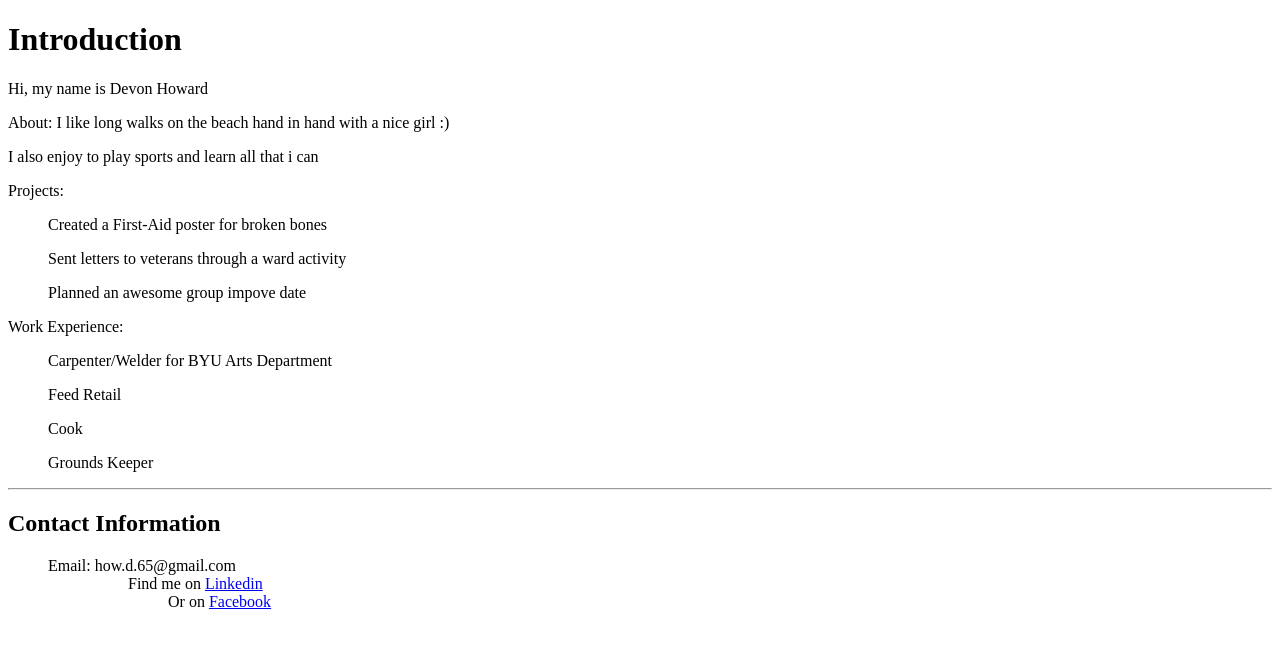
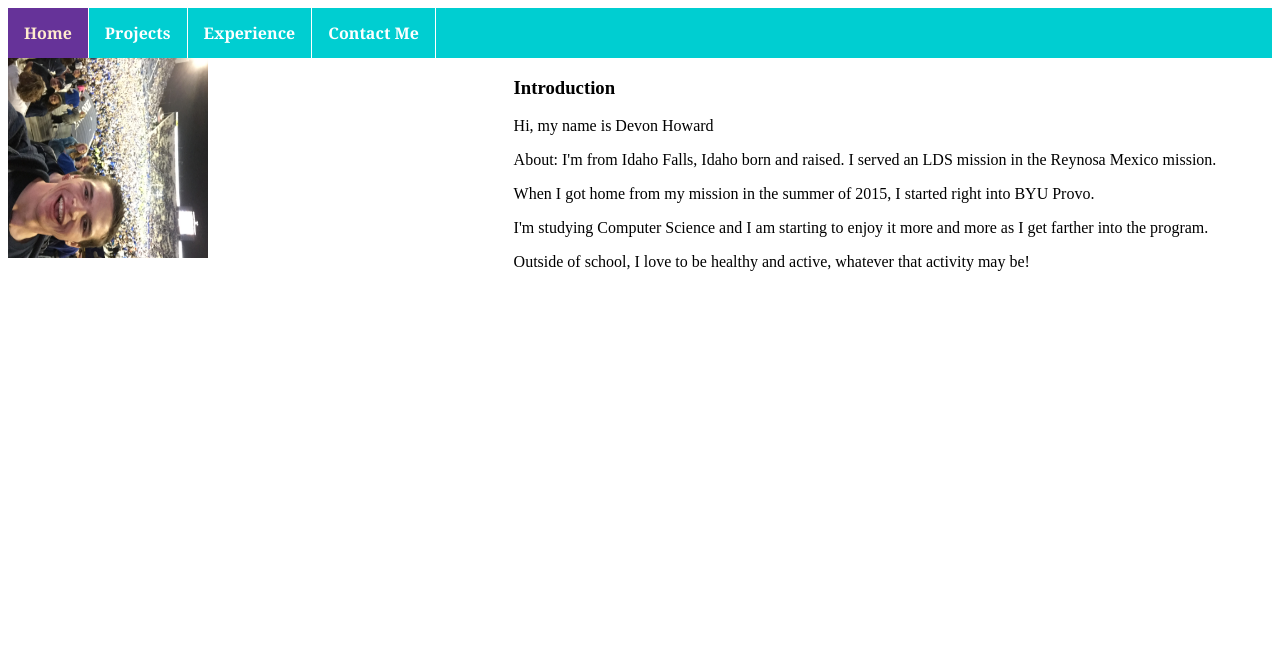
Before and after one commit to devon65/CS260, a plain HTML site: page index.html in a window 1280 px wide. Drawn offline with Linux system fonts and the light colour scheme.

Commit message:
Changes to Toolbar

```diff
--- a/index.html
+++ b/index.html
@@ -1,30 +1,32 @@
 <!DOCTYPE html>
 <html>
 <head>
-<title>Devon's Web Server</title>
+<title>Devon Howard</title>
+    <link rel="stylesheet" href="portfolio.css">
 </head>
 <body>
+<ul class="toolbar">
+    <li><a class="active" href="index.html">Home</a></li>
+    <li><a href="projects.html">Projects</a></li>
+    <li><a href="experience.html">Experience</a></li>
+    <li><a href="contact.html">Contact Me</a></li>
+</ul>
 
-<h1>Introduction</h1>
-<p>Hi, my name is Devon Howard</p>
-<p>About: I like long walks on the beach hand in hand with a nice girl :)</p>
-<p>I also enjoy to play sports and learn all that i can<p>
-<p>Projects:</p>
-<ol>Created a First-Aid poster for broken bones</ol>
-<ol>Sent letters to veterans through a ward activity</ol>
-<ol>Planned an awesome group impove date</ol>
+<section>
+    <aside>
+        <img class="one" src="stormingthefield.JPG">
+    </aside>
+    <article>
+        <h1>Introduction</h1>
+        <p>Hi, my name is Devon Howard</p>
+        <p>About: I'm from Idaho Falls, Idaho born and raised. I served an LDS mission in the Reynosa Mexico mission.</p>
+        <p>When I got home from my mission in the summer of 2015, I started right into BYU Provo.</p>
+        <p>I'm studying Computer Science and I am starting to enjoy it more and more as I get farther into the program.</p>
+        <p>Outside of school, I love to be healthy and active, whatever that activity may be!<p>
+    </article>
+</section>
 
-<p>Work Experience:</p>
-<ul>Carpenter/Welder for BYU Arts Department</ul>
-<ul>Feed Retail</ul>
-<ul>Cook</ul>
-<ul>Grounds Keeper</ul>
 
-<hr>
 
-<h2>Contact Information</h2>
-<ul>Email: how.d.65@gmail.com<ul>
-<ul>Find me on <a href="https://www.linkedin.com/in/devon-howard-a95a0b14b/">Linkedin</a>
-<ul>Or on <a href="https://www.facebook.com/devon.howard.106">Facebook</a>
 </body>
 </html>
--- /dev/null
+++ b/portfolio.css
@@ -0,0 +1,48 @@
+ul.toolbar{
+    list-style-type: none;
+    margin: 0;
+    padding: 0;
+    overflow: hidden;
+    background: darkturquoise;
+}
+section {
+    display: flex;
+}
+
+img.one{
+    height: 200px;
+    width: 200px;
+    transform: rotate(90deg);
+}
+
+aside {
+    flex: 2;
+}
+
+article {
+    flex: 3;
+}
+
+li{
+    float: left;
+}
+
+li a{
+    display: block;
+    color: white;
+    font-family: Georgia;
+    font-weight: bold;
+    text-align: center;
+    padding: 14px 16px;
+    text-decoration: none;
+    border-right: 1px solid white;
+}
+
+li a:hover{
+    background: paleturquoise;
+}
+
+.active {
+    background: rebeccapurple;
+    color: blanchedalmond;
+}
```
Also changed, not shown: contact.html (added, +20 -0 lines), experience.html (added, +22 -0 lines), original.html (added, +34 -0 lines), projects.html (added, +21 -0 lines), bull's Logo (small).jpg (added), charliebrown.JPG (added), crew with Benny.JPG (added), peach awesome.JPG (added), stormingthefield.JPG (added), 4 other files.
